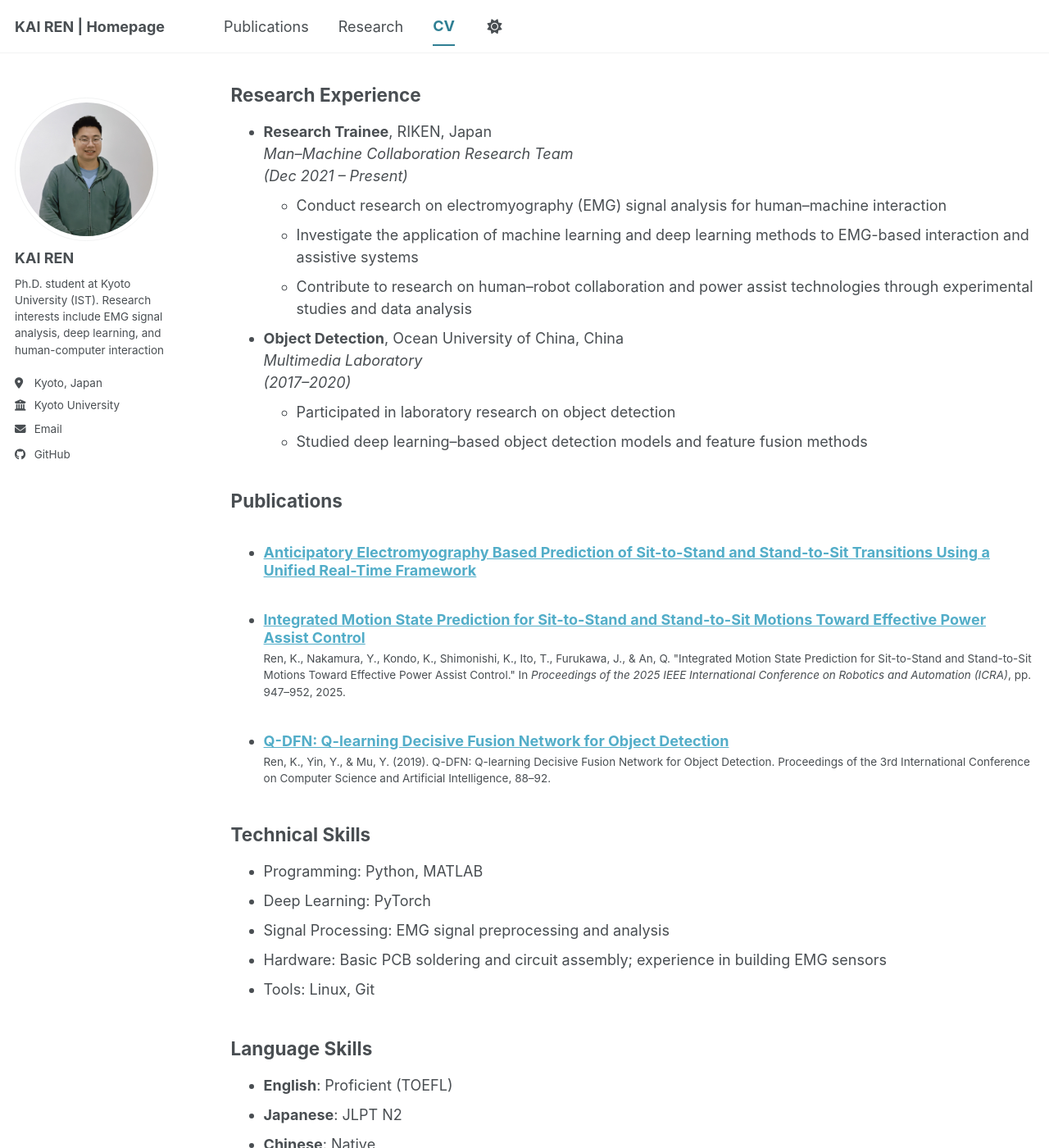
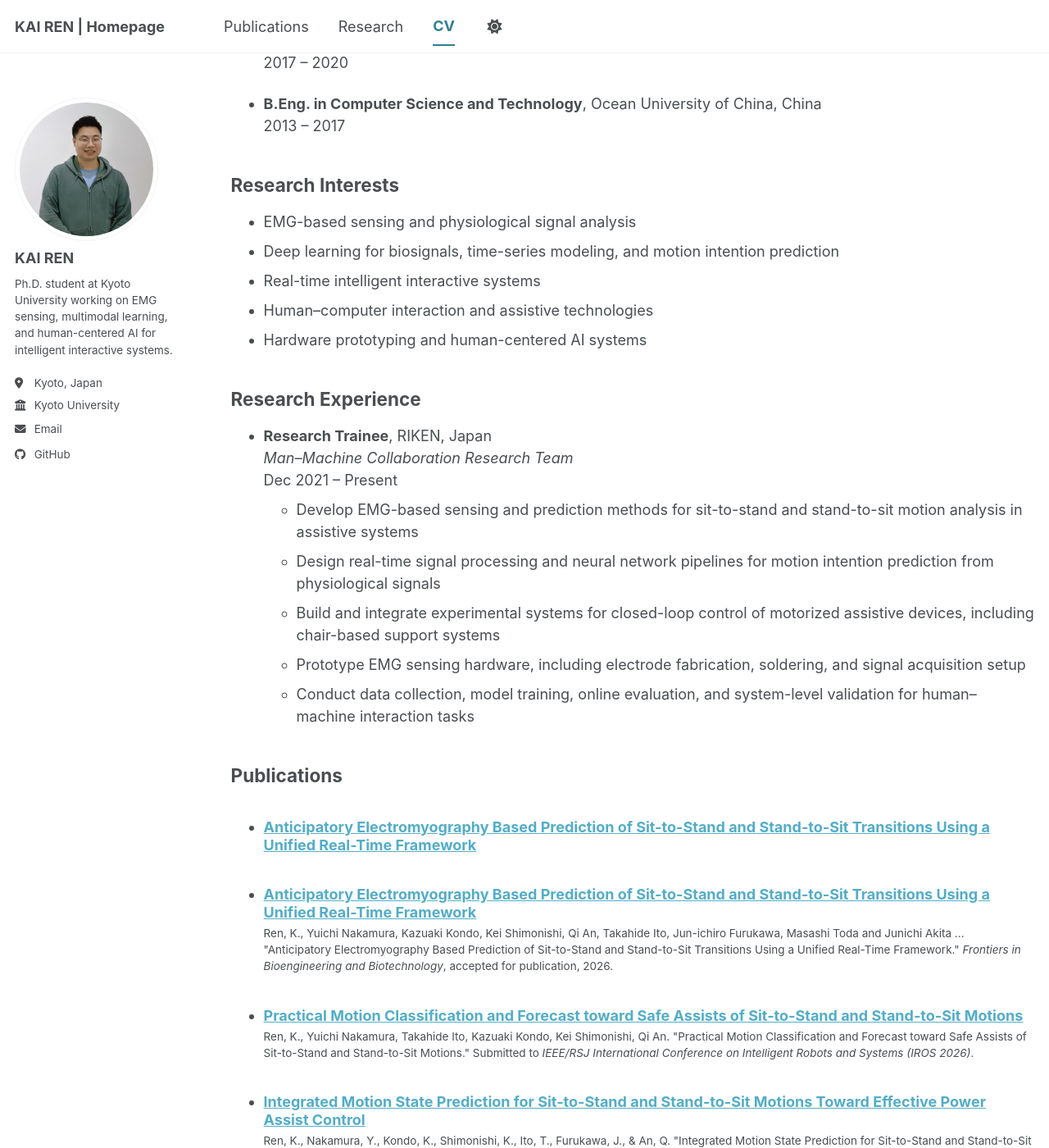
Before and after one commit to adamrek/adamrek.github.io, a Jekyll site: the page built from _pages/cv.md, in a window 1280 px wide and 1400 px high, scrolled down 486 px. Shown: the whole window at 82% size. Built offline with Jekyll 4.4.1, drawn with Linux system fonts in a browser that asks for light colours; a script bundle is joined from its source files by our own code; library files that are not in the unit come from our copies; some of the changed text lies outside the part shown.

Commit message:
Update homepage, CV, and publications

```diff
--- a/_config.yml
+++ b/_config.yml
@@ -15,7 +15,7 @@ author:
   avatar           : "profile.jpg"
   name             : "KAI REN"
   pronouns         :
-  bio              : "Ph.D. student at Kyoto University (IST). Research interests include EMG signal analysis, deep learning, and human-computer interaction"
+  bio              : "Ph.D. student at Kyoto University working on EMG sensing, multimodal learning, and human-centered AI for intelligent interactive systems."
   location         : "Kyoto, Japan"
   employer         : "Kyoto University"
   uri              :
--- a/_pages/cv.md
+++ b/_pages/cv.md
@@ -7,34 +7,39 @@ redirect_from:
   - /resume
 ---
 
+## Summary
+
+Ph.D. student in Intelligence Science and Technology at **Kyoto University**, working at the intersection of **EMG sensing**, **deep learning**, and **human–computer interaction**. My research focuses on physiological signal modeling, motion intention prediction, and intelligent interactive systems for human-centered applications. I am interested in future opportunities in research, research engineering, and applied machine learning related to multimodal sensing and intelligent interfaces.
+
 ## Education
 
-- **Ph.D., Intelligence Science and Technology (IST)**, Kyoto University, Japan (Apr 2021 – Present)
-- **M.Eng, Computer Applications**, Ocean University of China, China (2017 – 2020)
-- **B.Eng., Computer Science and Technology**, Ocean University of China, China (2013 – 2017)
+- **Ph.D. in Intelligence Science and Technology**, Kyoto University, Japan
+  Apr 2021 – Present
+
+- **M.Eng. in Computer Applications**, Ocean University of China, China
+  2017 – 2020
+
+- **B.Eng. in Computer Science and Technology**, Ocean University of China, China
+  2013 – 2017
 
 ## Research Interests
 
-- EMG signal analysis
-- Deep learning
-- Human–computer interaction (HCI)
-- Assistive robotics / power assist control (related)
+- EMG-based sensing and physiological signal analysis
+- Deep learning for biosignals, time-series modeling, and motion intention prediction
+- Real-time intelligent interactive systems
+- Human–computer interaction and assistive technologies
+- Hardware prototyping and human-centered AI systems
 
 ## Research Experience
 
 - **Research Trainee**, RIKEN, Japan
   *Man–Machine Collaboration Research Team*
-  *(Dec 2021 – Present)*
-  - Conduct research on electromyography (EMG) signal analysis for human–machine interaction
-  - Investigate the application of machine learning and deep learning methods to EMG-based interaction and assistive systems
-  - Contribute to research on human–robot collaboration and power assist technologies through experimental studies and data analysis
-
-- **Object Detection**, Ocean University of China, China
-  *Multimedia Laboratory*
-  *(2017–2020)*
-  - Participated in laboratory research on object detection
-  - Studied deep learning–based object detection models and feature fusion methods
-
+  Dec 2021 – Present
+  - Develop EMG-based sensing and prediction methods for sit-to-stand and stand-to-sit motion analysis in assistive systems
+  - Design real-time signal processing and neural network pipelines for motion intention prediction from physiological signals
+  - Build and integrate experimental systems for closed-loop control of motorized assistive devices, including chair-based support systems
+  - Prototype EMG sensing hardware, including electrode fabrication, soldering, and signal acquisition setup
+  - Conduct data collection, model training, online evaluation, and system-level validation for human–machine interaction tasks
 
 ## Publications
 
@@ -44,15 +49,17 @@ redirect_from:
 {% endfor %}
 </ul>
 
+## Technical Skills
 
-## Technical Skills
-* Programming: Python, MATLAB
-* Deep Learning: PyTorch
-* Signal Processing: EMG signal preprocessing and analysis
-* Hardware: Basic PCB soldering and circuit assembly; experience in building EMG sensors
-* Tools: Linux, Git
+- **Programming:** Python, MATLAB
+- **Machine Learning / AI:** PyTorch, deep learning for biosignals and time-series data, neural network-based motion prediction
+- **Signal Processing:** EMG acquisition, preprocessing, feature extraction, physiological signal analysis, real-time signal processing
+- **Systems & Control:** real-time inference pipeline development, closed-loop experimental systems, assistive device integration, motorized system control
+- **Hardware Prototyping:** electrode fabrication, soldering, circuit assembly, EMG sensor setup
+- **Tools:** Linux, Git
 
 ## Language Skills
-* **English**: Proficient (TOEFL)
-* **Japanese**: JLPT N2
-* **Chinese**: Native
+
+- **Chinese:** Native
+- **English:** Proficient
+- **Japanese:** JLPT N2
--- /dev/null
+++ b/_publications/2026-IROS.md
@@ -0,0 +1,16 @@
+---
+title: "Practical Motion Classification and Forecast toward Safe Assists of Sit-to-Stand and Stand-to-Sit Motions"
+collection: publications
+permalink: /publication/2026-iros-practical-motion-classification-and-forecast
+excerpt: "Submitted to IROS 2026."
+date: 2026-01-01
+venue: "IEEE/RSJ International Conference on Intelligent Robots and Systems (IROS)"
+citation: 'Ren, K., Yuichi Nakamura, Takahide Ito, Kazuaki Kondo, Kei Shimonishi, Qi An. "Practical Motion Classification and Forecast toward Safe Assists of Sit-to-Stand and Stand-to-Sit Motions." Submitted to <i>IEEE/RSJ International Conference on Intelligent Robots and Systems (IROS 2026)</i>.'
+category: conferences
+---
+
+**Authors:** **Kai Ren**, Yuichi Nakamura, Takahide Ito, Kazuaki Kondo, Kei Shimonishi, Qi An
+
+**Status:** Submitted to *IEEE/RSJ International Conference on Intelligent Robots and Systems (IROS 2026)*.
+
+This manuscript presents a practical framework for motion classification and forecasting toward safer assistive support in sit-to-stand and stand-to-sit motions. The work aims to improve the reliability and safety of assistive systems through real-time motion understanding and prediction.
--- /dev/null
+++ b/_publications/2026-frontiers.md
@@ -0,0 +1,16 @@
+---
+title: "Anticipatory Electromyography Based Prediction of Sit-to-Stand and Stand-to-Sit Transitions Using a Unified Real-Time Framework"
+collection: publications
+permalink: /publication/2026-fibb-anticipatory-emg-transition-prediction
+excerpt: "Accepted for publication in Frontiers in Bioengineering and Biotechnology."
+date: 2026-01-01
+venue: "Frontiers in Bioengineering and Biotechnology"
+citation: 'Ren, K., Yuichi Nakamura, Kazuaki Kondo, Kei Shimonishi, Qi An, Takahide Ito, Jun-ichiro Furukawa, Masashi Toda and Junichi Akita ... "Anticipatory Electromyography Based Prediction of Sit-to-Stand and Stand-to-Sit Transitions Using a Unified Real-Time Framework." <i>Frontiers in Bioengineering and Biotechnology</i>, accepted for publication, 2026.'
+category: manuscripts
+---
+
+**Authors:** **Kai Ren**, Yuichi Nakamura, Kazuaki Kondo, Kei Shimonishi, Qi An, Takahide Ito, Jun-ichiro Furukawa, Masashi Toda and Junichi Akita
+
+**Status:** Accepted for publication in *Frontiers in Bioengineering and Biotechnology* (2026).
+
+This manuscript presents a unified real-time framework for anticipatory EMG-based prediction of sit-to-stand and stand-to-sit transitions. The work aims to support timely and reliable motion intention estimation for assistive and interactive systems based on physiological signals.
```
Also changed, not shown: _pages/about.md (+11 -8 lines).
